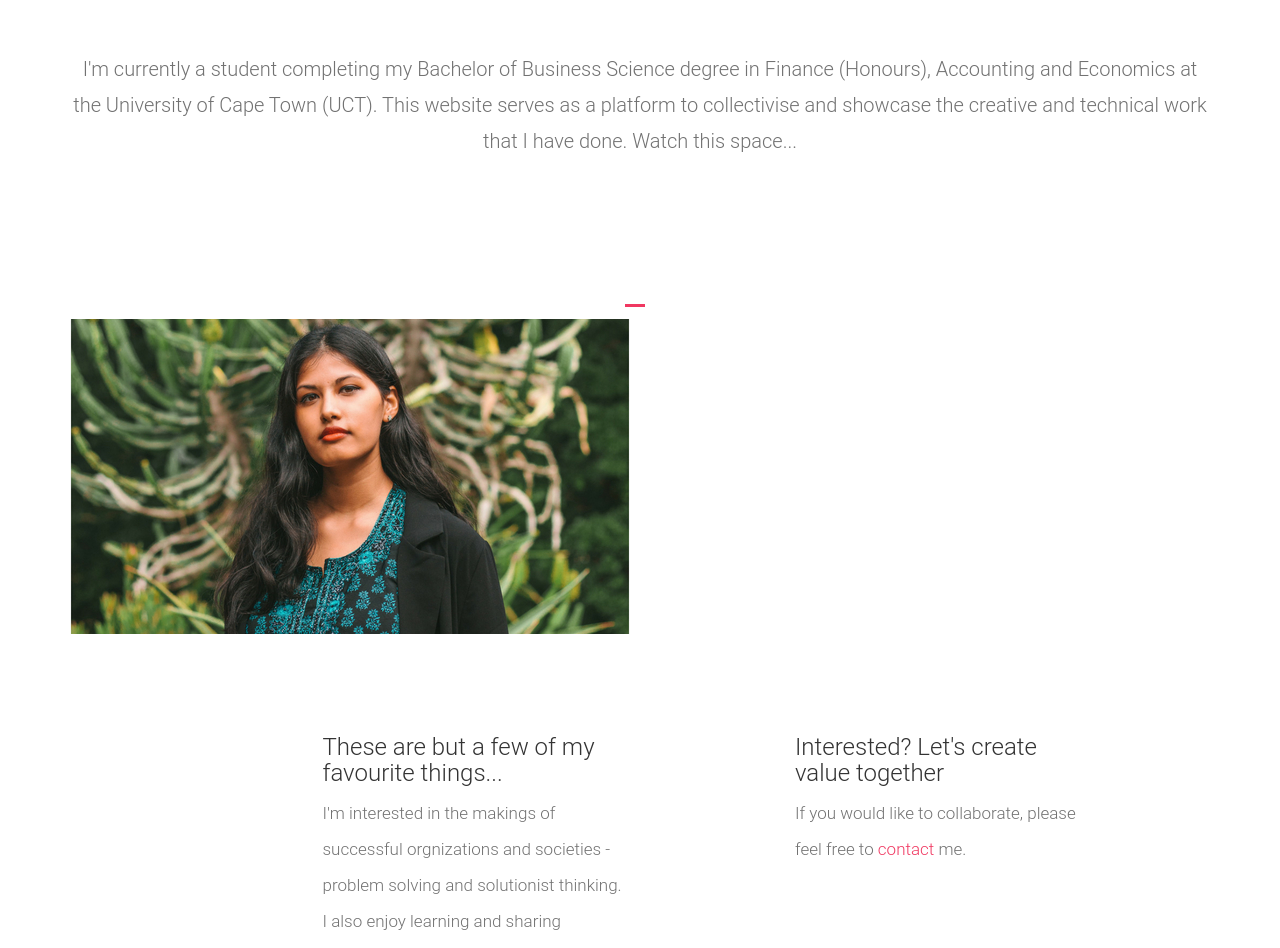
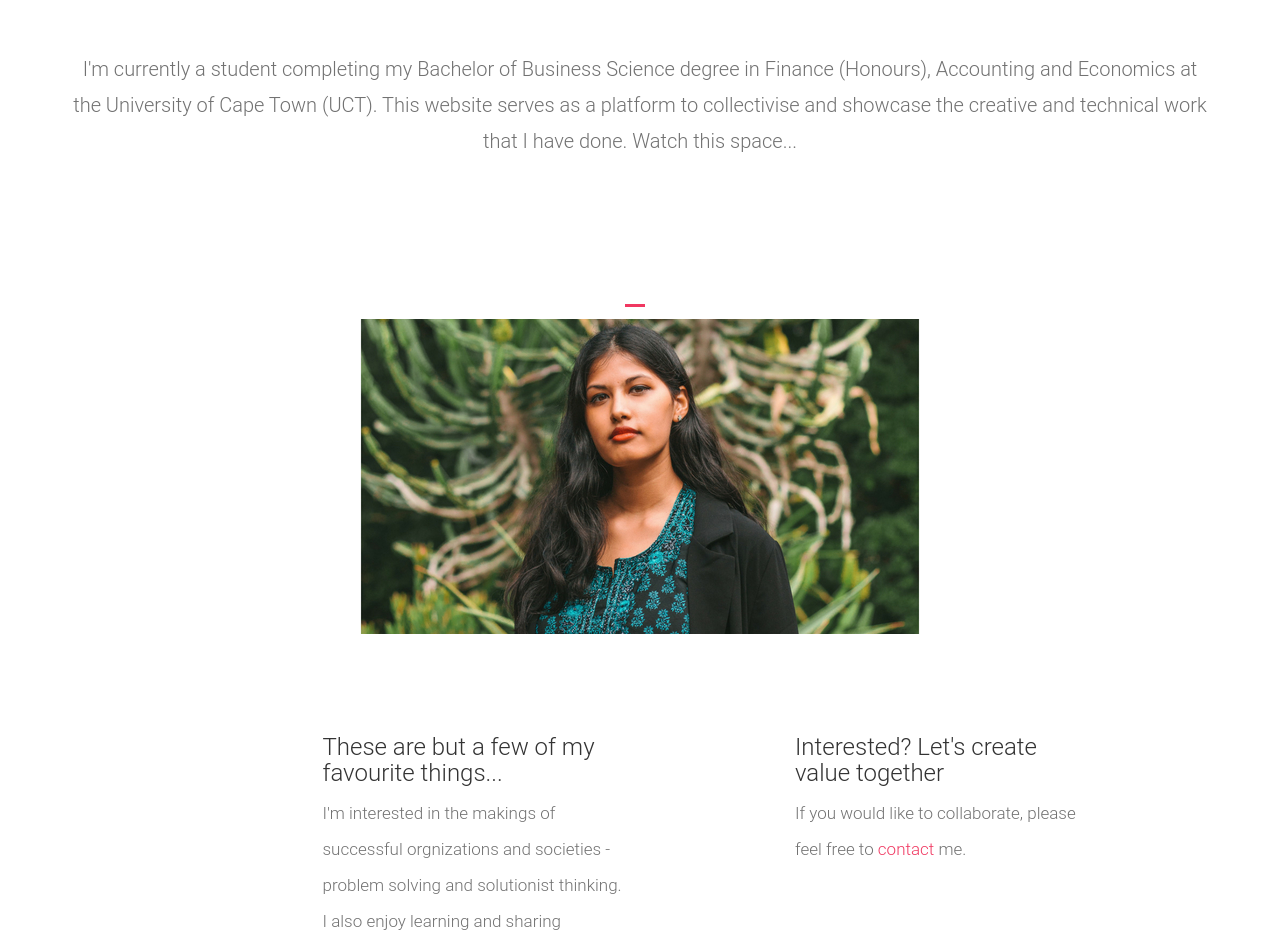
Before and after one commit to Surekha24/Surekha24.github.io, a Jekyll site: the page index.html, which Jekyll copies as it is, in a window 1280 px wide. Shown: the part 387-1335 px from the top of the page. Built offline with Jekyll 4.4.1, drawn with Linux system fonts in a browser that asks for light colours; nearby versions of some CDN libraries; some web fonts are replaced; library files that are not in the unit come from our copies.

Commit message:
Update index.html

```diff
--- a/index.html
+++ b/index.html
@@ -101,7 +101,7 @@
 		<div class="container">
 			<div class="heading-section text-center">
 				<h2> </h2>
-				<img class="img-responsive" src="images/Portrait.jpg" alt="Portrait" align="center">
+				<img class="img-center" src="images/Portrait.jpg" alt="Portrait">
 			</div>
 			<div class="row">
 				<div class="col-md-10 col-md-offset-1">
```
